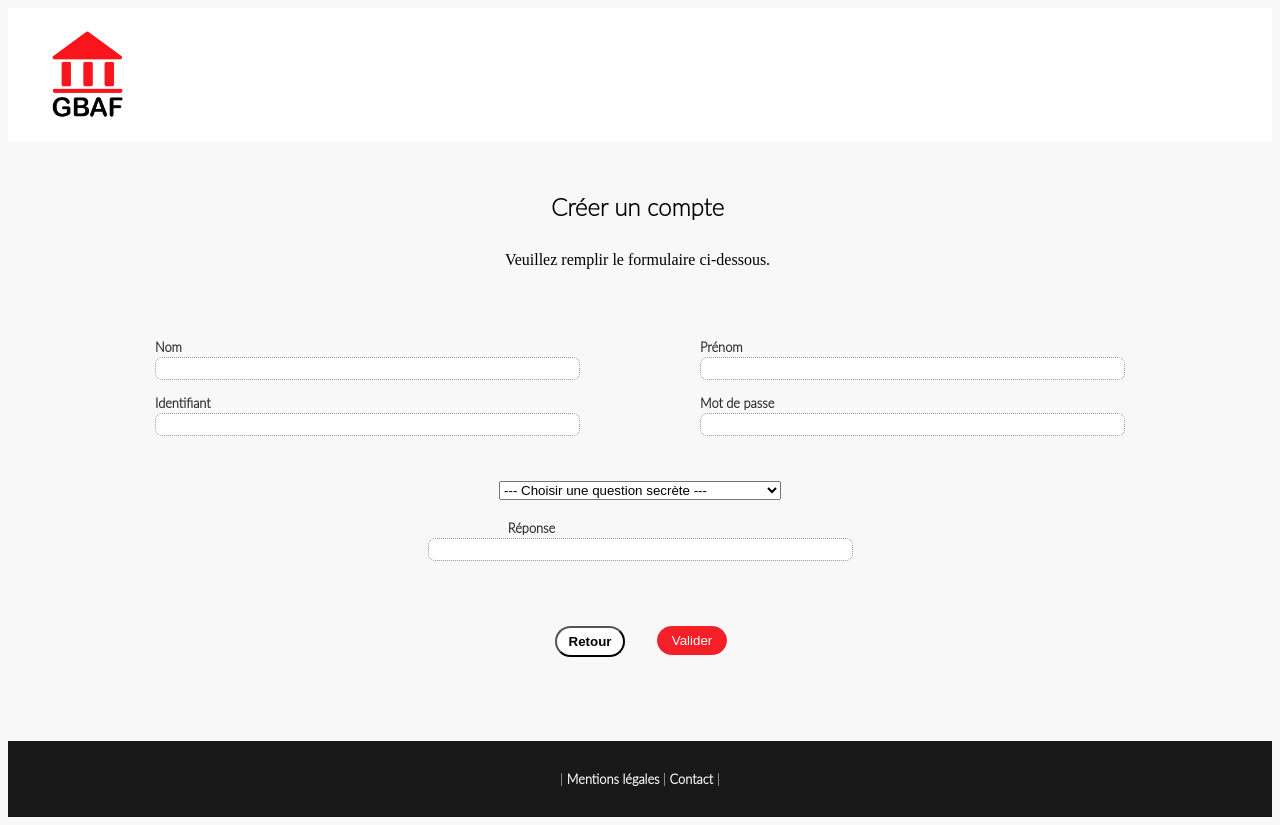
After one commit to anthonykdk/oc_p3, a PHP site: page /registration.php in a window 1280 px wide. The commit adds this page. Run offline with PHP 8.4, Linux system fonts and the light colour scheme; some web fonts are replaced.

Commit message:
Ajout Creer un compte et Mot de passe oublié

```diff
--- a/header.php
+++ b/header.php
@@ -1,6 +1,6 @@
 <header>
 		<figure>
-			<a href="#"><img id="logo_header" src="images/logo.png" alt="logo de GBAF" /></a>
+			<a href="index.php"><img id="logo_header" src="images/logo.png" alt="logo de GBAF" /></a>
 		</figure>
 		<div id="nom_prenom_utilisateur">
 				<img id="logo_login" src="images/logo_login.png" alt="icone utilisateur">
--- a/index.php
+++ b/index.php
@@ -8,7 +8,6 @@ catch (Exception $e)
 	die('Erreur : ' . $e->getMessage()); // Si impossible de s'y connecter affichage d'un message d'erreur
 }
 ?>
-
 
 <!-- PROBLEMATIQUE : Le fait d'enlever DOCTYPE hmtl sur cette page provoque un bug : les images des acteurs n'apparaissent plus... vraiment etrange :O. Alors que celui de la page acteur.php a pu etre enleve et pas de soucis...-->
 
@@ -29,7 +28,6 @@ catch (Exception $e)
 <?php
 	require 'header.php'
 ?>
-
 
 <!-- Envoi du formulaire login -->
 
--- /dev/null
+++ b/registration.php
@@ -0,0 +1,102 @@
+<html>
+	<head>
+		<meta charset="UTF-8" />
+		<link rel="stylesheet" href="style.css" />
+		<title>Extranet de GBAF</title>
+	</head>
+
+<!-- Corps de la page-->
+
+	<body>
+
+<!-- Header -->
+
+<?php
+	require 'header.php'
+?>
+
+<!-- Creation de compte -->
+
+<div class="page_identification">
+<div id="formulaire_inscription">
+
+<h2 id="titre_creeruncompte">Créer un compte</h2>
+
+	<div id="pleasecomplete_registration">
+		<p>
+			Veuillez remplir le formulaire ci-dessous.
+		</p>
+	</div>
+
+	<form>
+
+	<div id="block_namefirstname">
+		<div class="blocknf_name">
+			<label for="name">Nom</label> <br />
+			<input type="text" id="name_registration" name="name" required
+			minlength="4" maxlength="20" size="50">
+		</div>
+		<div class="blocknf_firstname">
+			<label for="firstname">Prénom</label> <br />
+			<input type="text" id="firstname_registration" name="firstname" required
+			minlength="4" maxlength="20" size="50">
+		</div>
+	</div>
+
+	<div id="block_usernamepassword">
+		<div class="block3">
+			<label for="username">Identifiant</label> <br />
+			<input type="text" id="username_registration" name="username" required
+			minlength="4" maxlength="20" size="50">
+		</div>
+		<div class="block4">
+			<label for="password">Mot de passe</label> <br />
+			<input type="password" id="password_registration" name="password" required
+			minlength="4" maxlength="20" size="50">
+		</div>
+	</div>
+
+	<div id="block_questionanswer">
+		<div class="blockq_secretquestion">
+			<SELECT name="question_secrete" size="1" required id="question_secrete">
+				<OPTION selected>--- Choisir une question secrète ---
+				<OPTION>Nom de mon premier employeur ?
+				<OPTION>Métier de mon grand père ?
+				<OPTION>Nom de mon premier animal de companie ?
+				<OPTION>Nom de mon film préféré ?
+				<OPTION>Mon surnom ?
+			</SELECT>
+		</div>
+		<div class="blockq_answer">
+			<label for="answer_secretquestion">Réponse</label> <br />
+			<input type="text" id="answerquestion_registration" name="answerquestion" required
+			minlength="4" maxlength="20" size="50">
+		</div>
+	</div>
+
+	<div id="block_validation">
+		<div class="prev_button">
+			<button>
+			<a href="javascript:history.go(-1)">Retour</a>
+			</button>
+		</div>
+		<div class="element_valider">
+		<button>Valider</button>
+		</div>
+	</div>
+
+	</form>
+
+</div>
+
+</div>
+
+
+<!-- Pied de page -->
+
+<?php
+	require 'footer.php'
+?>
+
+	</body>
+</html>
--- a/style.css
+++ b/style.css
@@ -1,7 +1,9 @@
 @charset "UTF-8";
 /* CSS Document */
 
+
 /* Ajout de polices */
+
 
 @font-face {
 font-family: 'lato light';
@@ -24,7 +26,9 @@ font-weight: normal;
 font-style: normal;
 }
 
+
 /* ELEMENTS PRINCIPAUX */
+
 
 body {
 	background-color: #F8F8F8;
@@ -43,10 +47,12 @@ h1, h2, h3 {
 a {
 	text-decoration: none;
 	color: black;
-	font-weight: 700;
+	font-weight: 600;
 }
 
+
 /* HEADER */
+
 
 header {
 	display: flex;
@@ -58,20 +64,20 @@ header {
 #logo_header {
 	width: 80px;
 	height: auto;
-	margin-top: auto;
-	margin-bottom: auto;
 }
+
 
 /* IDENTIFICATION */
 
-#page_identification {
+
+.page_identification {
 	display: block;
 }
 
 #nom_prenom_utilisateur {
 	display: none;
 	align-items: center;
-	margin-right: 20px;
+	margin-right: 35px;
 }
 
 #contenu_page {
@@ -84,7 +90,9 @@ header {
 	margin-right: 10px;
 }
 
+
 /* Identification - Premiere page */
+
 
 #formulaire_login {
 	display: flex;
@@ -101,6 +109,7 @@ label {
 	font-size: 0.8em;
 	font-weight: 600;
 	color: #2C2C2C;
+	margin-left: 60px;
 }
 
 #login_welcome, #login_createaccount {
@@ -120,34 +129,33 @@ label {
 
 #pleaselogin_text {
 	margin-top: 30px;
-	margin-bottom: 1px;
 	font-family: lato lightitalic;
 	font-weight: 500;
 }
 
 #username_login {
-	margin-right: 25px;
-	margin-top: 8px;
+	margin-right: 10px;
+	margin-top: 6px;
 	font-size: 1em;
 }
 
 #password_login {
-	margin-top: 8px;
+	margin-top: 6px;
 	font-size: 1em;
 }
 
 .element_valider button {
-	margin-left: 25px;
-	margin-top: 7px;
+	margin-left: 17px;
+	margin-top: 6px;
 	padding: 6px;
 	background-color: #f51f28;
-	border: 1px dotted #f51f28;
+	border: 1px solid #f51f28;
 	border-radius: 20px;
 	width: 70px;
 	color: white;
 }
 
-input {
+#formulaire_login input {
 	border: 1px dotted #2C2C2C;
 	border-radius: 7px;
 	padding: 3px;
@@ -161,13 +169,100 @@ input {
 	color: #2C2C2C;
 }
 
-/* CREATION DE COMPTE */
 
-#creation_compte {
-	display: none;
+/* REGISTRATION.PHP */
+
+
+#titre_creeruncompte {
+	margin-top: 50px;
+	font-size: 1.5em;
+	font-family: lato thin;
+	text-align: center;
+	margin-right: 45px;
 }
 
+#pleasecomplete_registration p {
+	margin-top: 30px;
+	font-family: lato lightitalic;
+	font-weight: 500;
+	text-align: center;
+	margin-right: 45px;
+}
+
+#block_namefirstname {
+	margin-top: 70px;
+}
+
+#block_namefirstname, #block_usernamepassword, #block_validation {
+	display: flex;
+	flex-direction: row;
+	justify-content: center;
+}
+
+.blockq_secretquestion {
+
+text-align: center;
+margin-top: 30px;
+
+}
+
+.blockq_answer {
+	margin-top: 20px;
+	text-align: center;
+}
+
+.blockq_answer label {
+	padding-right: 217px;
+}
+
+
+#formulaire_inscription label, input {
+	margin-bottom: 17px;
+	margin-right: 60px;
+	margin-left: 60px;
+}
+
+#formulaire_inscription input {
+	border: 1px dotted #959595;
+	border-radius: 7px;
+	padding: 3px;
+	margin-bottom: 15px;
+}
+
+#block_validation button {
+	margin-top: 50px;
+	margin-bottom: 44px;
+	margin-right: 15px;
+}
+
+.prev_button button {
+	margin-left: 17px;
+	margin-top: 6px;
+	padding: 6px;
+	background-color: white;
+	border: 1px sild black;
+	border-radius: 20px;
+	width: 70px;
+}
+
+
+#name_registration, #firstname_registration, #username_registration, #password_registration, #answerquestion_registration {
+	margin-top: 2px;
+}
+
+
+/* RESET_PASSWORD.PHP */
+
+
+#form_resetpassword {
+	display: flex;
+	justify-content: center;
+	margin-top: 50px;
+}
+
+
 /* INDEX.HTML - SECTION PRESENTATION */
+
 
 #titre_gbaf {
 	margin-top: 40px;
@@ -184,7 +279,9 @@ input {
 	margin-top: 30px;
 }
 
+
 /* INDEX.HTML - SECTION ACTEURS */
+
 
 #titre_section_acteurs {
 	text-align: center;
@@ -235,7 +332,9 @@ input {
 	border: 1px solid #959595;
 }
 
+
 /* SECTION FOOTER */
+
 
 #section_footer {
 	margin-top: 40px;
@@ -251,7 +350,9 @@ input {
 	color: #FFFFFF;
 }
 
+
 /* ACTEUR HTML - SECTION ACTEUR */
+
 
 #section_acteur img {
 	width: 300px;
@@ -266,7 +367,9 @@ input {
 	margin-left: 40px;
 }
 
+
 /* ACTEUR.HTML - SECTION COMMENTAIRES */
+
 
 #section_commentaires {
 	border: 1px #2C2C2C dashed;
```
Also changed, not shown: homepage_login.php (+6 -30 lines), reset_password.php (added, +79 -0 lines).
